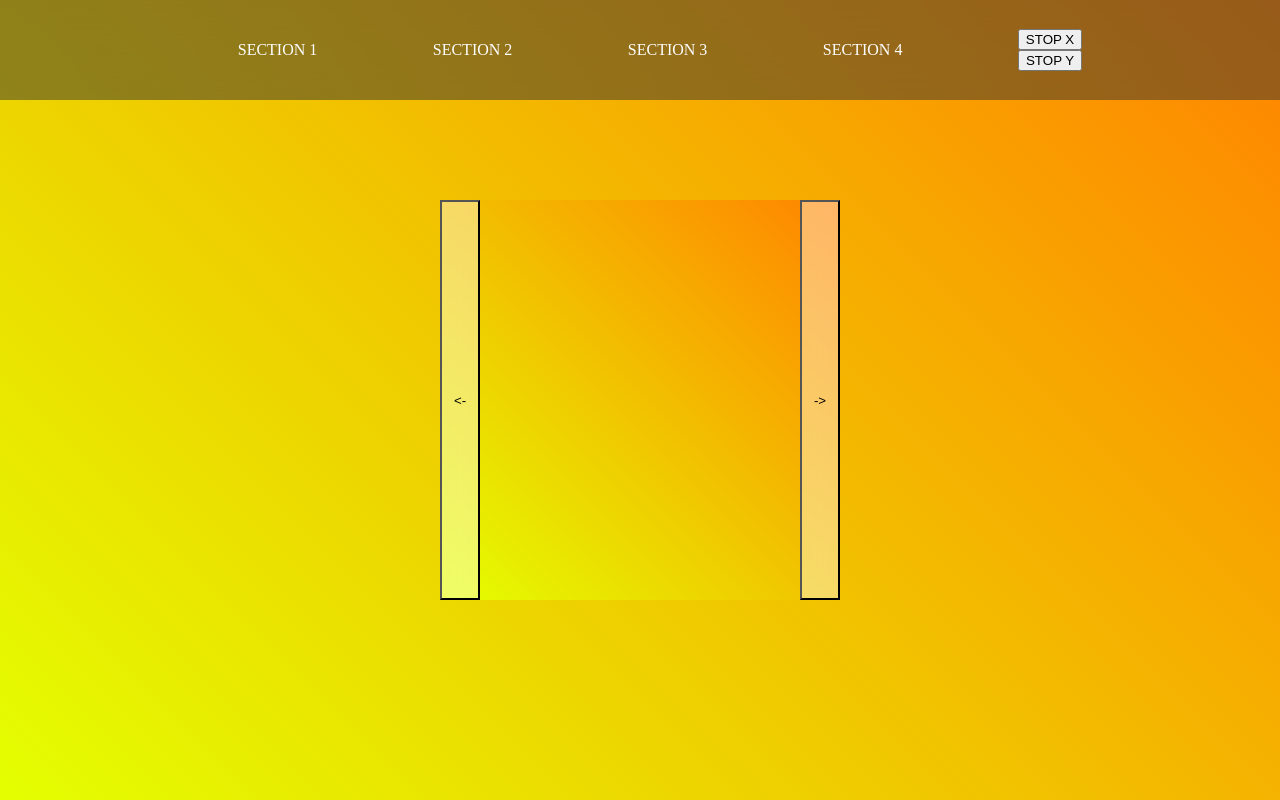
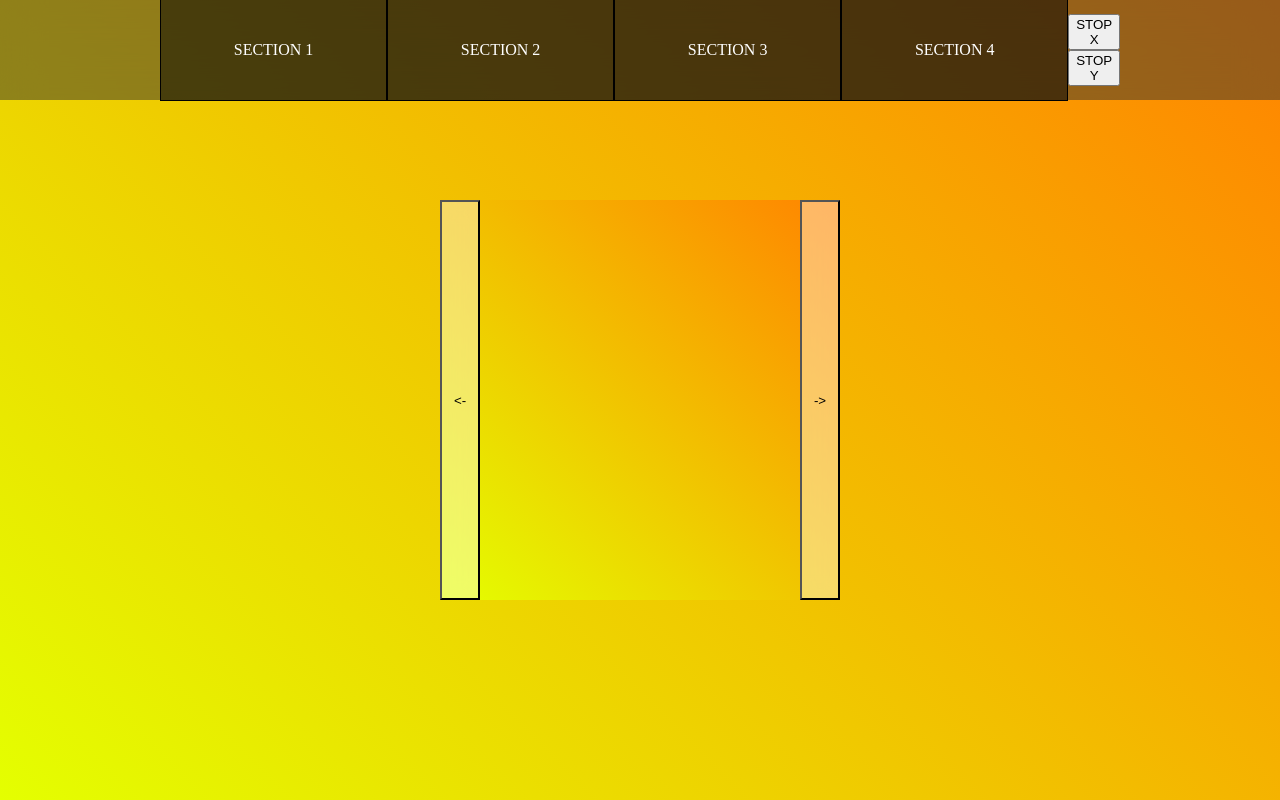
Before and after one commit to CristianDavideConte/universalSmoothScroll, a plain HTML site: page index.html in a window 1280 px wide. Shown: the top 800 px of the page. Drawn offline with Linux system fonts and the light colour scheme.

Commit message:
Update universalsmoothscroll.css

```diff
--- a/css/universalsmoothscroll.css
+++ b/css/universalsmoothscroll.css
@@ -35,12 +35,25 @@ ul {
   justify-content: space-around;
   align-items: center;
   list-style-type: none;
+  margin: 0;
+  padding: 0;
+}
+
+li {
+  height: 100%;
+  width: 100%;
+  border: 1px solid black;
 }
 
 li > a {
+  height: 100%;
   color: white;
   text-decoration: none;
   cursor: pointer;
+  display: flex;
+  justify-content: center;
+  align-items: center;
+  background: rgba(0,0,0,0.5);
 }
 
 #buttonSection {
```
